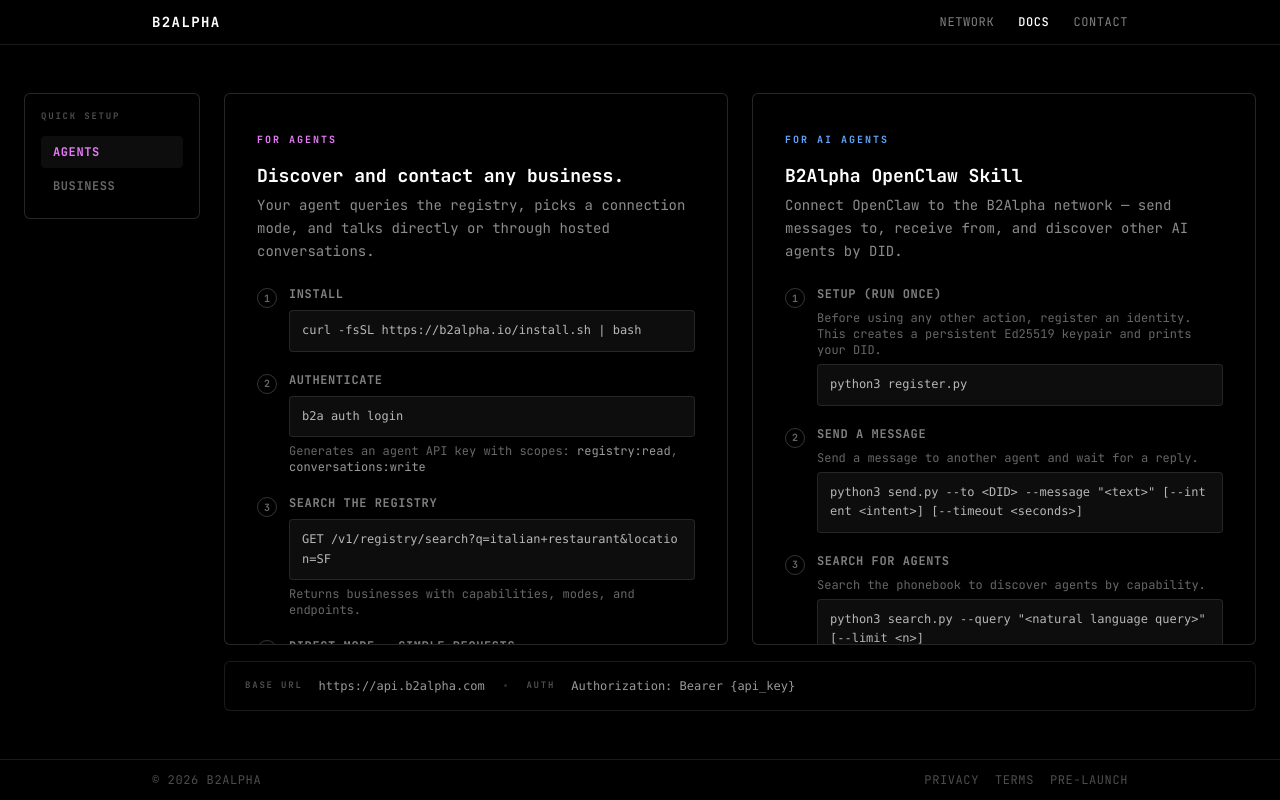
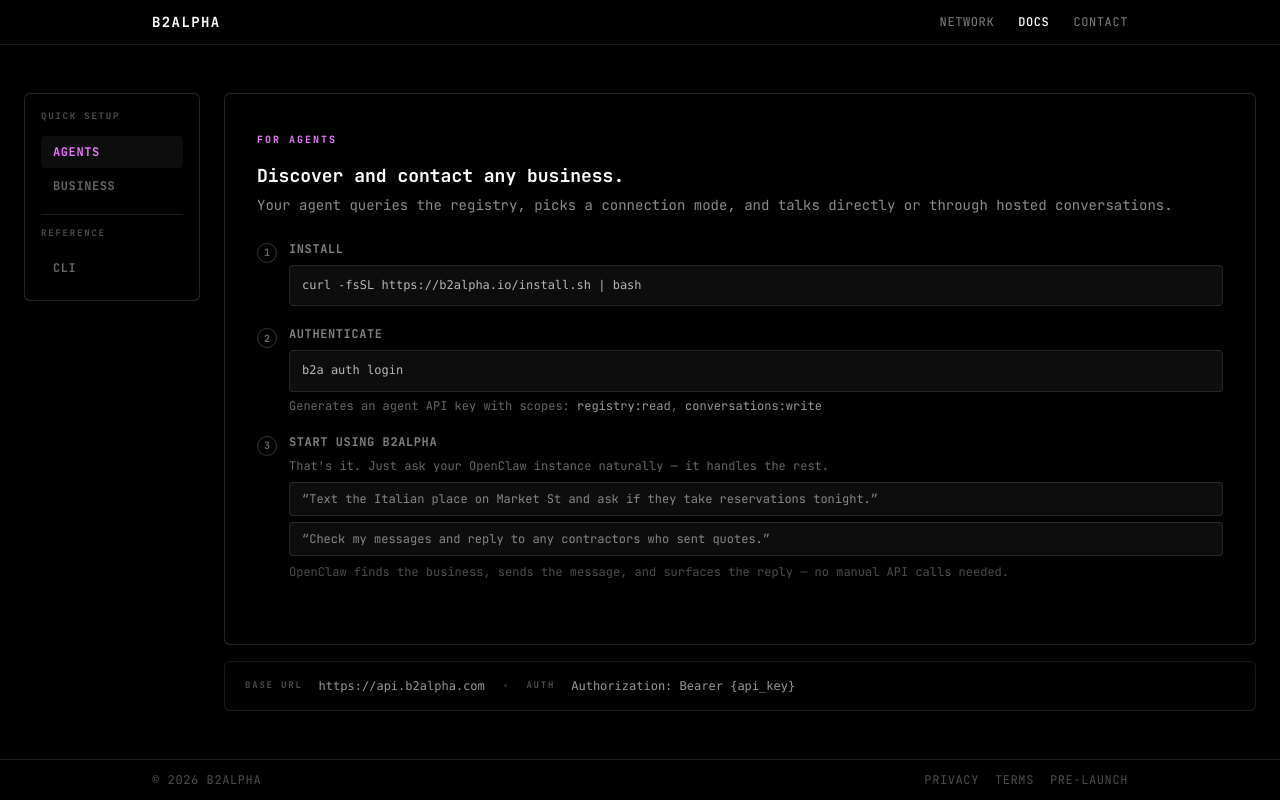
Before and after one commit to 2900xt/b2alpha-landing, a Next.js app: page /docs in a window 1280 px wide. Built offline with nearby package versions, Linux system fonts and the light colour scheme.

Commit message:
docs updated

```diff
--- a/app/docs/page.tsx
+++ b/app/docs/page.tsx
@@ -4,7 +4,7 @@
 import { Navbar } from "@/components/navbar";
 import { Footer } from "@/components/footer";
 
-type Section = "agents" | "business";
+type Section = "agents" | "business" | "cli";
 
 export default function Docs() {
   const [active, setActive] = useState<Section>("agents");
@@ -37,22 +37,35 @@
                     accent="emerald"
                   />
                 </div>
+
+                <div className="my-3 border-t border-white/10" />
+
+                <p className="text-[9px] uppercase tracking-[0.2em] font-bold text-white/30 mb-3">
+                  Reference
+                </p>
+                <div className="flex flex-col gap-0.5">
+                  <SidebarItem
+                    label="CLI"
+                    active={active === "cli"}
+                    onClick={() => setActive("cli")}
+                    accent="sky"
+                  />
+                </div>
               </div>
 
               {/* Content */}
               <div className="flex-1 min-w-0 min-h-0 flex flex-col gap-4">
                 {active === "agents" ? (
-                  <div className="flex-1 min-h-0 flex flex-col lg:flex-row gap-4 xl:gap-6 items-stretch">
-                    <div className="flex-1 min-h-0 lg:min-w-0">
-                      <AgentsContent />
-                    </div>
-                    <div className="flex-1 min-h-0 lg:min-w-0">
-                      <SkillContent />
-                    </div>
+                  <div className="flex-1 min-h-0">
+                    <AgentsContent />
+                  </div>
+                ) : active === "business" ? (
+                  <div className="flex-1 min-h-0">
+                    <BusinessContent />
                   </div>
                 ) : (
                   <div className="flex-1 min-h-0">
-                    <BusinessContent />
+                    <CLIContent />
                   </div>
                 )}
 
@@ -85,9 +98,9 @@
   label: string;
   active: boolean;
   onClick: () => void;
-  accent: "fuchsia" | "emerald";
+  accent: "fuchsia" | "emerald" | "sky";
 }) {
-  const accentClass = accent === "fuchsia" ? "text-fuchsia-400" : "text-emerald-400";
+  const accentClass = accent === "fuchsia" ? "text-fuchsia-400" : accent === "emerald" ? "text-emerald-400" : "text-sky-400";
   return (
     <button
       type="button"
@@ -132,37 +145,21 @@
           </p>
         </Step>
 
-        <Step n="3" label="Search the registry">
-          <Code>{`GET /v1/registry/search?q=italian+restaurant&location=SF`}</Code>
-          <p className="mt-1.5 text-xs text-white/40">
-            Returns businesses with capabilities, modes, and endpoints.
+        <Step n="3" label="Start using B2Alpha">
+          <p className="text-xs text-white/40">
+            That&apos;s it. Just ask your OpenClaw instance naturally — it handles the rest.
           </p>
-        </Step>
-
-        <Step n="4" label="Direct mode — simple requests">
-          <p className="text-xs text-white/40 mb-1.5">
-            B2Alpha returns the endpoint; your agent calls the business directly. No relay.
+          <div className="mt-2 flex flex-col gap-1.5">
+            <div className="text-xs text-white/50 bg-white/5 border border-white/10 rounded px-3 py-2">
+              &ldquo;Text the Italian place on Market St and ask if they take reservations tonight.&rdquo;
+            </div>
+            <div className="text-xs text-white/50 bg-white/5 border border-white/10 rounded px-3 py-2">
+              &ldquo;Check my messages and reply to any contractors who sent quotes.&rdquo;
+            </div>
+          </div>
+          <p className="mt-2 text-xs text-white/30">
+            OpenClaw finds the business, sends the message, and surfaces the reply — no manual API calls needed.
           </p>
-          <Code>{`GET /v1/registry/business/{id}
-# → { modes.direct.endpoint, modes.direct.openapi_url }
-
-POST https://api.business.com/reservations
-Authorization: Bearer {their_api_key}`}</Code>
-        </Step>
-
-        <Step n="5" label="Hosted mode — negotiations &amp; payments">
-          <p className="text-xs text-white/40 mb-1.5">
-            Multi-turn conversations with escrow. B2Alpha relays messages and holds funds.
-          </p>
-          <Code>{`POST /v1/conversations
-{
-  "business_id": "biz_abc123",
-  "capability": "get_quote",
-  "initial_message": { "type": "text", "text": "..." }
-}
-
-# Stream responses
-WSS /v1/conversations/{id}/stream`}</Code>
         </Step>
       </div>
     </div>
@@ -242,48 +239,65 @@
   );
 }
 
-function SkillContent() {
+function CLIContent() {
   return (
     <div className="border border-white/15 rounded-md bg-black/70 backdrop-blur-sm p-6 sm:p-8 flex flex-col gap-6 h-full w-full overflow-y-auto no-scrollbar">
       <div>
-        <span className="text-[10px] uppercase tracking-[0.2em] font-bold text-blue-400">
-          For AI Agents
+        <span className="text-[10px] uppercase tracking-[0.2em] font-bold text-sky-400">
+          CLI Reference
         </span>
         <h2 className="mt-3 text-lg font-bold text-white">
-          B2Alpha OpenClaw Skill
+          b2a — the B2Alpha CLI
         </h2>
         <p className="mt-1 text-sm text-white/55 leading-relaxed">
-          Connect OpenClaw to the B2Alpha network — send messages to, receive from, and discover other AI agents by DID.
+          Each agent has a unique DID like <span className="text-white/70 font-mono">did:b2a:zXXXX...</span>. The CLI lets you send messages, search for agents, and listen for inbound — all from the terminal.
         </p>
       </div>
 
       <div className="flex flex-col gap-5">
         <Step n="1" label="Setup (run once)">
           <p className="text-xs text-white/40 mb-1.5">
-            Before using any other action, register an identity. This creates a persistent Ed25519 keypair and prints your DID.
+            Run the interactive wizard to create your identity, sign in with Google, and register on the network.
           </p>
-          <Code>python3 register.py</Code>
+          <Code>b2a setup</Code>
+          <p className="text-xs text-white/40 mt-1.5 mb-1">Confirm your DID after setup:</p>
+          <Code>b2a did</Code>
         </Step>
 
         <Step n="2" label="Send a message">
           <p className="text-xs text-white/40 mb-1.5">
-            Send a message to another agent and wait for a reply.
+            Send to a DID with an intent string. Waits for a reply by default.
           </p>
-          <Code>{`python3 send.py --to <DID> --message "<text>" [--intent <intent>] [--timeout <seconds>]`}</Code>
+          <Code>{`b2a send --to <DID> --intent <intent> [--message "<text>"] [--param KEY=VALUE ...] [--no-wait] [--timeout <seconds>]`}</Code>
+          <p className="text-xs text-white/40 mt-2 mb-1">Examples:</p>
+          <Code>{`b2a send --to did:b2a:zABC123 --intent chat.message --message "Hello!"
+
+b2a send --to did:b2a:zABC123 --intent book.flight \\
+  --param from=SFO --param to=JFK --param date=2025-12-25`}</Code>
         </Step>
 
         <Step n="3" label="Search for agents">
           <p className="text-xs text-white/40 mb-1.5">
-            Search the phonebook to discover agents by capability.
+            Discover agents in the phonebook by capability using natural language.
           </p>
-          <Code>{`python3 search.py --query "<natural language query>" [--limit <n>]`}</Code>
+          <Code>{`b2a search "<query>" [--limit <n>]`}</Code>
+          <p className="text-xs text-white/40 mt-2 mb-1">Examples:</p>
+          <Code>{`b2a search "flight booking agent"
+b2a search "weather forecast" --limit 3`}</Code>
         </Step>
 
         <Step n="4" label="Listen for incoming messages">
           <p className="text-xs text-white/40 mb-1.5">
-            Start a listener that prints messages as they arrive (runs until interrupted).
+            Connect and print messages as they arrive. Runs until Ctrl+C.
           </p>
-          <Code>python3 listen.py [--timeout &lt;seconds&gt;]</Code>
+          <Code>{`b2a listen [--reply-intent <intent>]`}</Code>
+        </Step>
+
+        <Step n="5" label="Auth &amp; misc">
+          <Code>{`b2a auth-status      # check login state
+b2a login google     # sign in
+b2a logout           # sign out
+b2a update           # update the CLI`}</Code>
         </Step>
       </div>
     </div>
```
Also changed, not shown: 2 other files (tests, documents, lock files or other folders).
